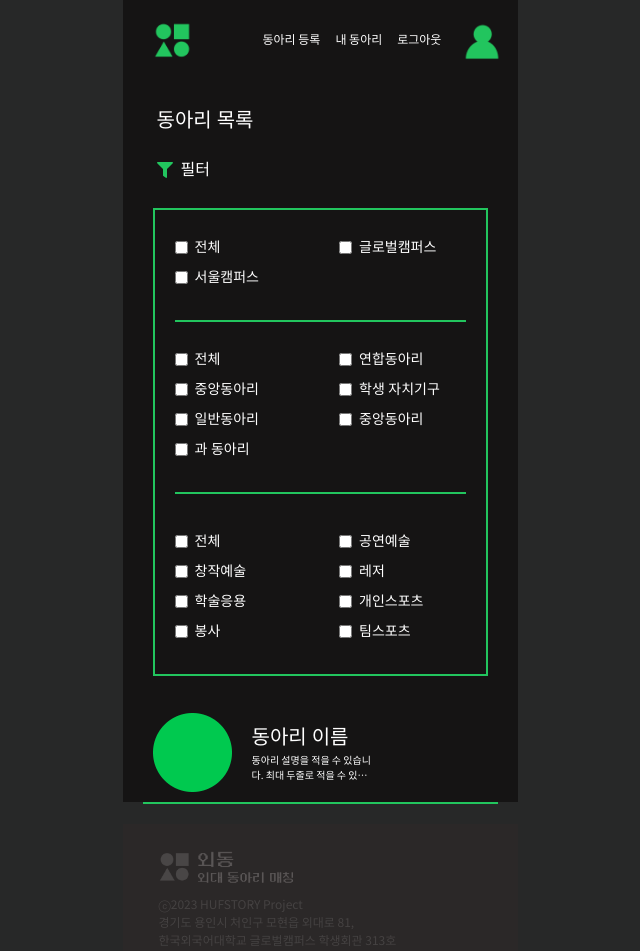
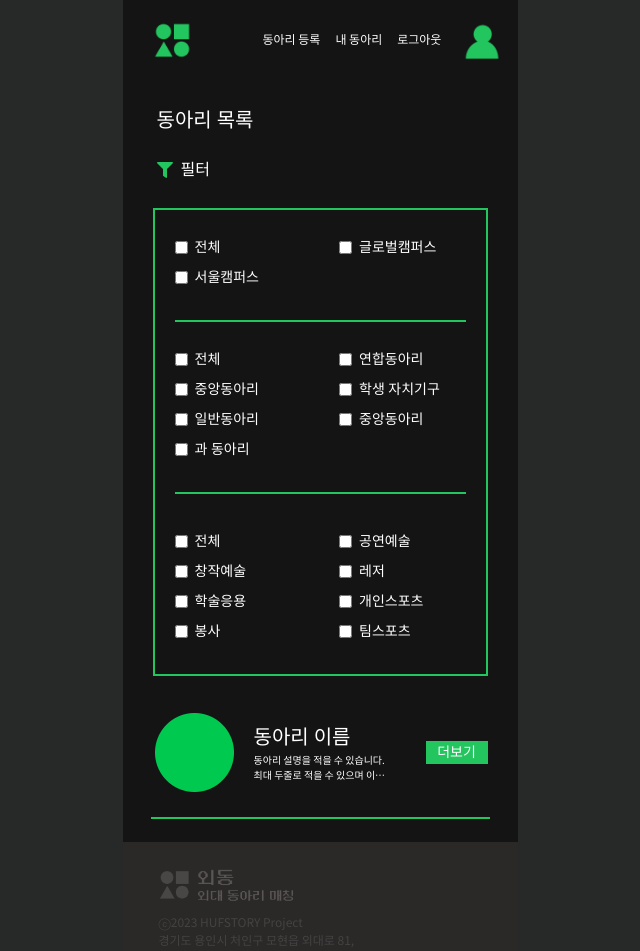
Before and after one commit to hufstory/oedong_front, a React (Create React App) app: page /showmore in a window 1280 px wide. Shown: the top 951 px of the page, without its empty margins (320-960 px from the left). Built offline with nearby package versions, Linux system fonts and the light colour scheme; a small style sheet from the web is missing.

Commit message:
Style: 동아리 목록 리스트 요소

```diff
--- a/src/pages/MainPage/ShowMore/SMListItem.js
+++ b/src/pages/MainPage/ShowMore/SMListItem.js
@@ -4,17 +4,20 @@ const SMListItem = (props) => {
   return (
     <div>
       <div className="w-[395px] h-[100px] flex flex-row items-center bg-main-black">
-        <img src={clubimg} alt="clubimg" className="w-[79px] ml-[30px]" />
+        <img src={clubimg} alt="clubimg" className="w-[79px] ml-[32px]" />
         <div className="ml-[20px] flex flex-col items-start justify-center">
           <p className="font-main text-[20px] text-white">동아리 이름</p>
-          <p className="w-[120px] flex-nowrap text-ellipsis line-clamp-2 font-sans text-[10px] text-white">
+          <p className="w-[140px] flex-nowrap text-ellipsis line-clamp-2 font-sans text-[10px] text-white">
             동아리 설명을 적을 수 있습니다. 최대 두줄로 적을 수 있으며 이건
             notosans10pt입니다.
           </p>
         </div>
+        <button className="w-[62px] h-[23px] ml-[32px] font-main text-white text-[14px] bg-green">
+          더보기
+        </button>
       </div>
-      <div className="ml-[20px] mr-[20px] mb-[20px]">
-        <hr className="border-solid border-[0.5px] border-green" />
+      <div className="w-[395px] pt-[15px] h-[40px] bg-main-black">
+        <hr className="ml-[28px] mr-[28px] border-solid border-[0.5px] border-green" />
       </div>
     </div>
   );
```
